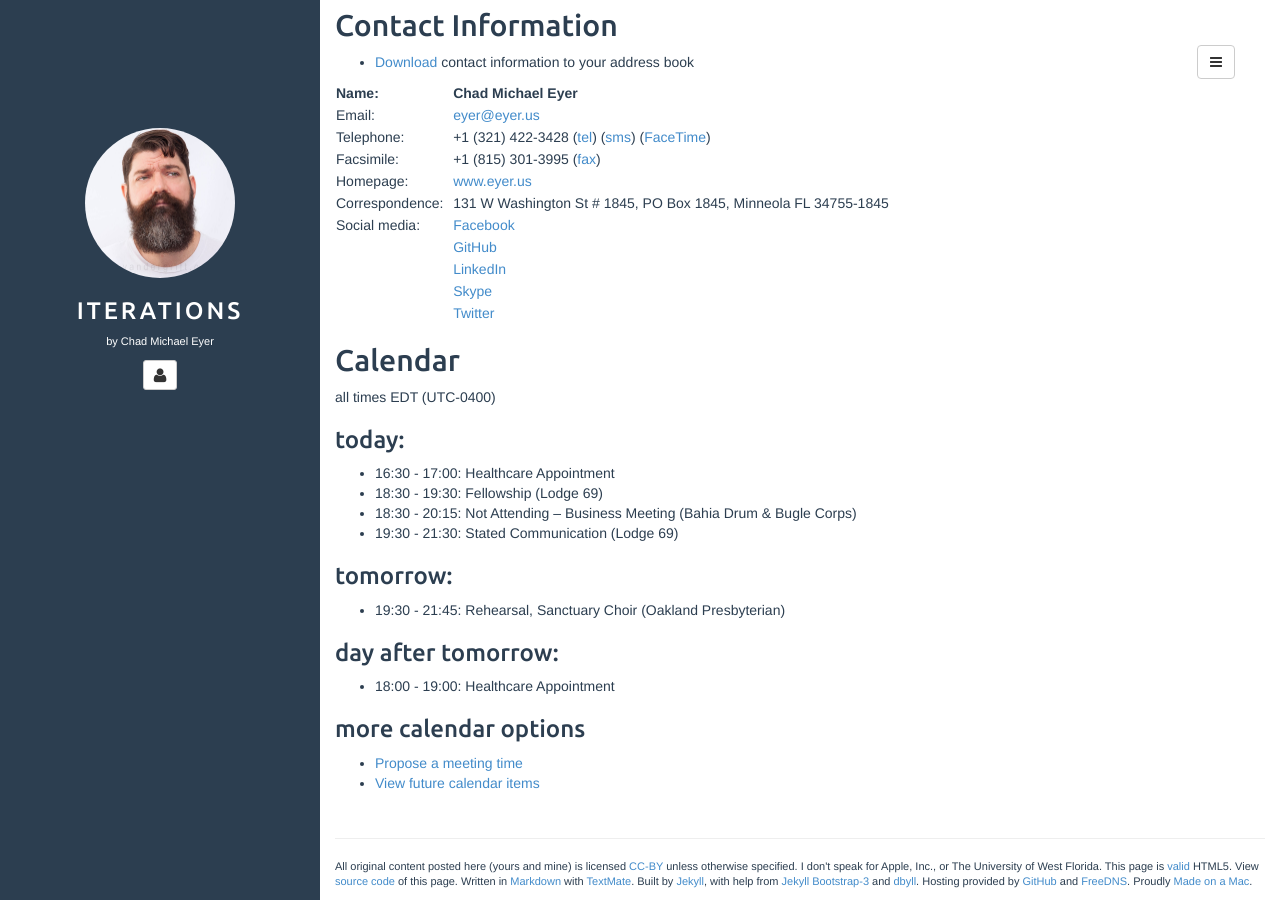
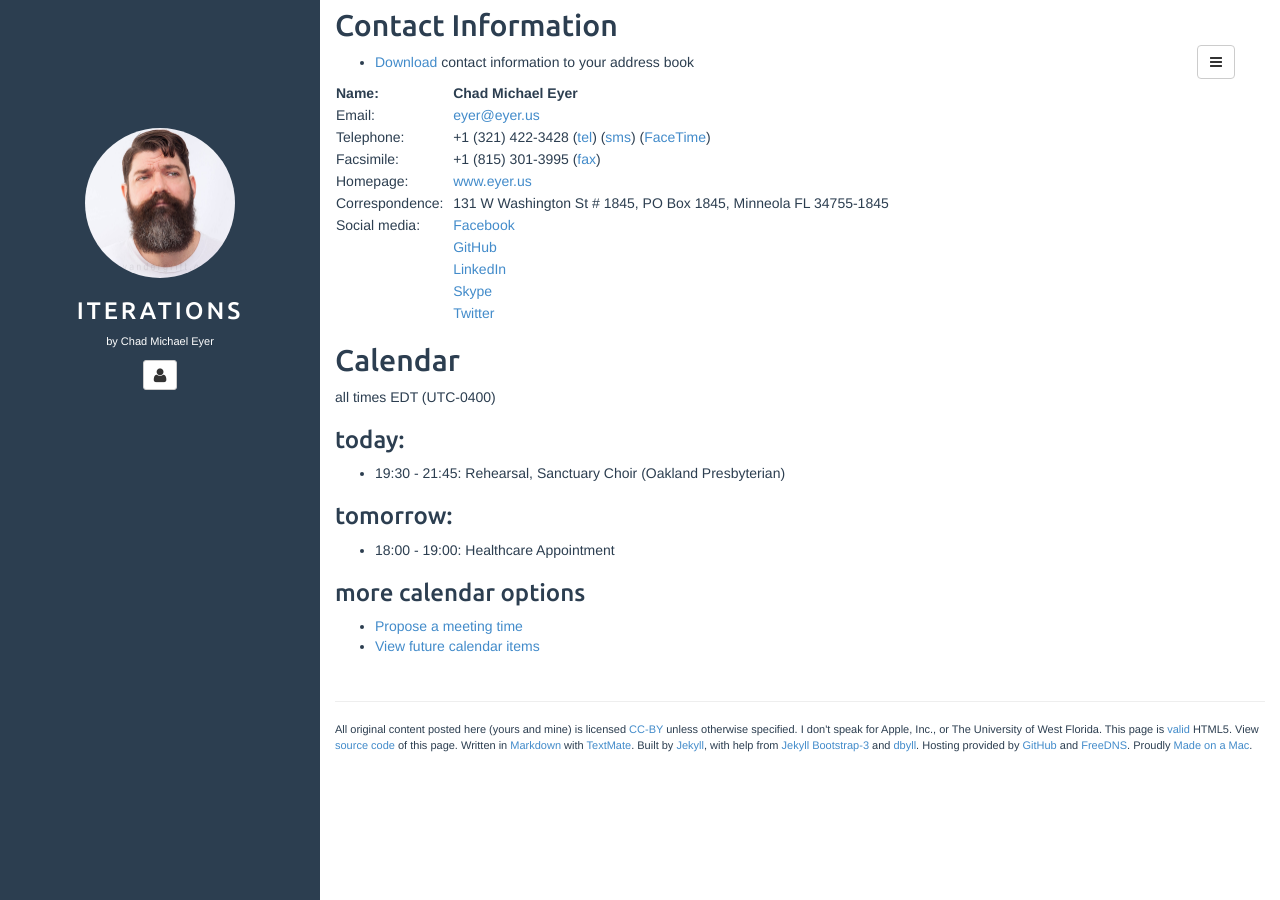
Before and after one commit to chadmichaeleyer/chadmichaeleyer.github.io, a Jekyll site: the page built from about.md, in a window 1280 px wide and 900 px high, scrolled down 1090 px. Built offline with Jekyll 4.4.1, drawn with Linux system fonts in a browser that asks for light colours.

Commit message:
calendar update

```diff
--- a/calendar.markdown
+++ b/calendar.markdown
@@ -2,15 +2,8 @@ all times EDT (UTC-0400)
 
 ### today:
 
-* 16:30 - 17:00: Healthcare Appointment
-* 18:30 - 19:30: Fellowship (Lodge 69)
-* 18:30 - 20:15: Not Attending – Business Meeting (Bahia Drum & Bugle Corps)
-* 19:30 - 21:30: Stated Communication (Lodge 69)
+* 19:30 - 21:45: Rehearsal, Sanctuary Choir (Oakland Presbyterian)
 
 ### tomorrow:
 
-* 19:30 - 21:45: Rehearsal, Sanctuary Choir (Oakland Presbyterian)
-
-### day after tomorrow:
-
 * 18:00 - 19:00: Healthcare Appointment
```
Also changed, not shown: calendar-year.markdown (+5 -7 lines).
